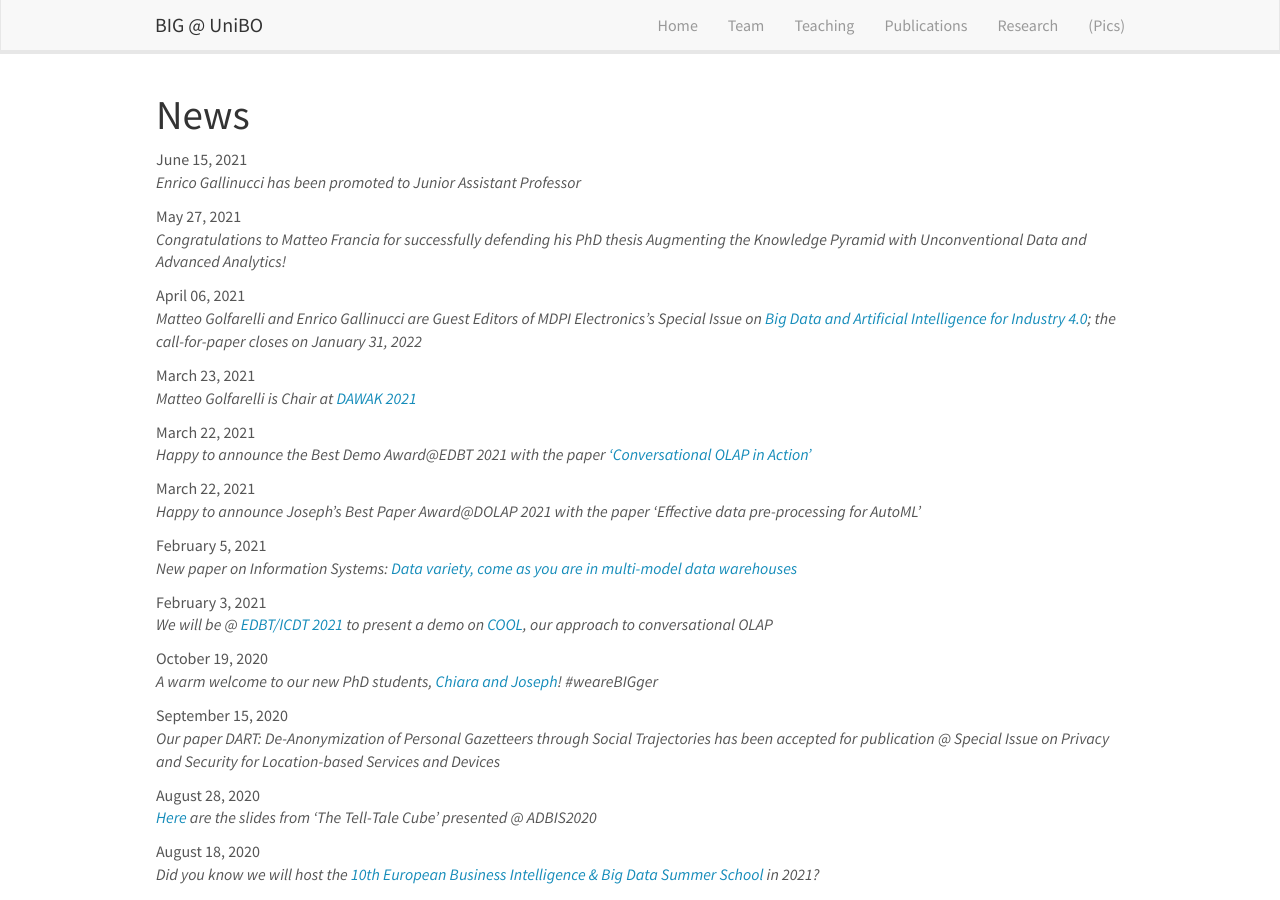
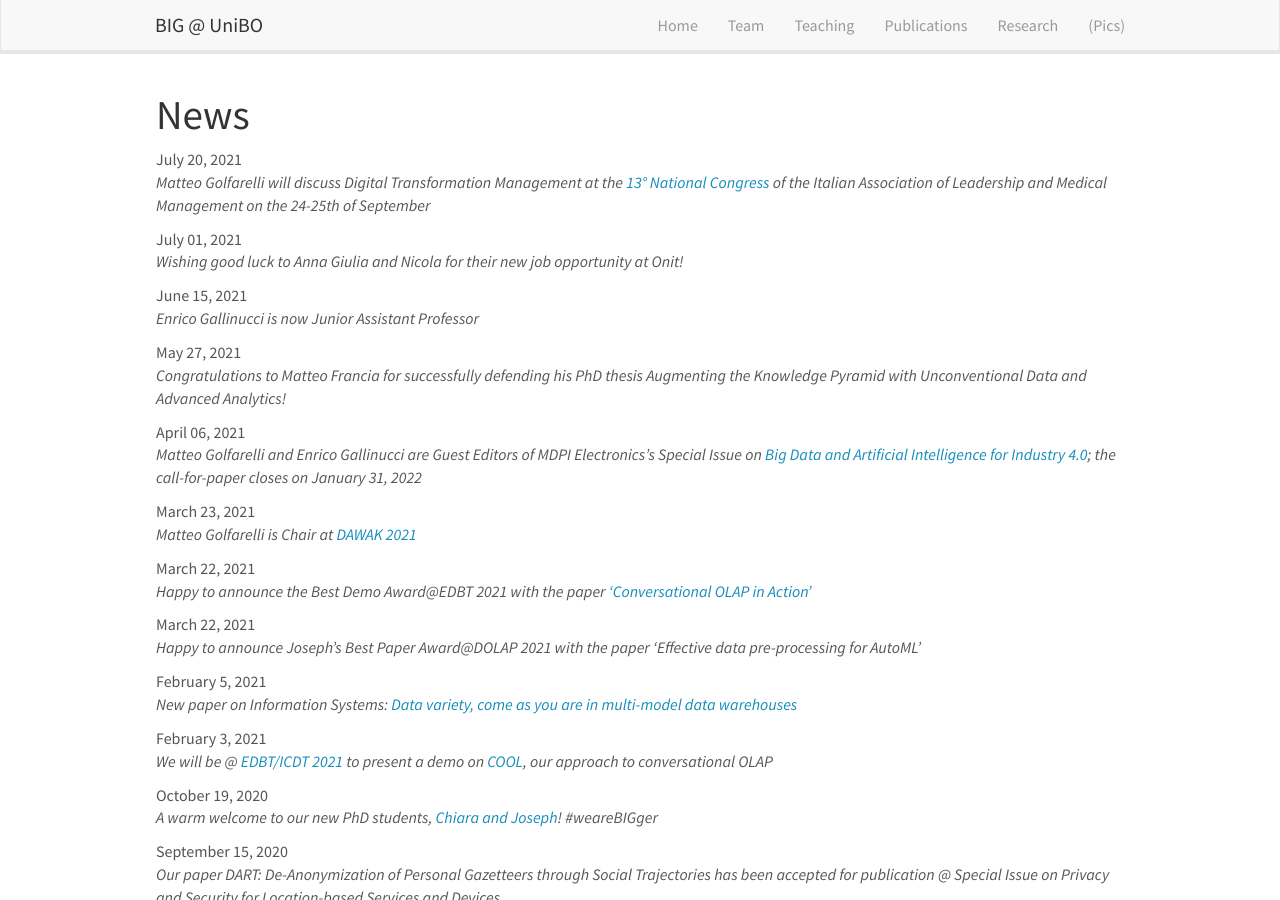
Before and after one commit to big-unibo/big-unibo.github.io, a Jekyll site: the page built from _pages/allnews.md, in a window 1280 px wide and 900 px high. Built offline with Jekyll 4.4.1, drawn with Linux system fonts in a browser that asks for light colours; nearby versions of some CDN libraries.

Commit message:
farewell to Anna and Nicola

```diff
--- a/_data/alumni_members.yml
+++ b/_data/alumni_members.yml
@@ -1,3 +1,17 @@
+- name: Anna Giulia Leoni
+  photo: LeoniAG.jpg
+  duration: 2019-2021, now working as software developer at Onit, Cesena
+  info: Research fellow #, started Oct 2019
+  email: annagiulia.leoni2@unibo.it
+  bio: Anna Giulia Leoni graduated cum laude in Computer Science and Engineering in March 2019 at the University of Bologna. Her Master's Degree thesis focused on the management of a structured Data Lake through the semantic recognition of acquired data. Currently, she is a research fellow of the B.I.G. research group, where she is contributing to the design and development of a platform for precision agriculture in the context of the Agro.Big.Data.Science project sponsored by the Emilia-Romagna region.
+
+- name: Nicola Santolini
+  photo: SantoliniN.jpg
+  duration: 2019-2021, now working as software developer at Onit, Cesena
+  info: Research fellow #, started Oct 2019
+  email: nicola.santolini2@unibo.it
+  bio: Nicola Santolini graduated in Computer Science and Engineering in March 2019 at the University of Bologna. His Master's Degree thesis consisted of a study and analysis of de-anonymization techniques, focusing on trajectory data and re-identification of anonymous users. Currently, he is a research fellow of the B.I.G. research group, where he is contributing to the design and development of a platform for precision agriculture in the context of the Agro.Big.Data.Science project sponsored by the Emilia-Romagna region.
+
 - name: Lorenzo Baldacci
   photo: BaldacciL.jpg
   duration: 2013-2016, now working as Solution Architect at Databricks, London
--- a/_data/news.yml
+++ b/_data/news.yml
@@ -1,5 +1,11 @@
+- date: July 20, 2021
+  headline: "Matteo Golfarelli will discuss <i>Digital Transformation Management</i> at the <a href='https://www.medici-manager.it/congresso/13-congresso-nazionale-simm/'>13° National Congress</a> of the Italian Association of Leadership and Medical Management on the 24-25th of September"
+
+- date: July 01, 2021
+  headline: "Wishing good luck to Anna Giulia and Nicola for their new job opportunity at Onit!"
+
 - date: June 15, 2021
-  headline: "Enrico Gallinucci has been promoted to Junior Assistant Professor"
+  headline: "Enrico Gallinucci is now Junior Assistant Professor"
 
 - date: May 27, 2021
   headline: "Congratulations to Matteo Francia for successfully defending his PhD thesis <i>Augmenting the Knowledge Pyramid with Unconventional Data and Advanced
--- a/_data/team_members.yml
+++ b/_data/team_members.yml
@@ -28,18 +28,6 @@
   email: m.francia@unibo.it
   bio: Matteo Francia received his Ph.D. in Computer Science and Engineering from The University of Bologna, Italy. He is an adjunct professor and a post-doc research fellow at The University of Bologna, where he is a member of the Business Intelligence Group and teaches "Big Data". He was a visiting scholar at The University of Queensland in 2019. He received the MSc and BSc with honors from the University of Bologna in 2017 and 2014, respectively. His research focuses on advanced analytics and unconventional data, with particular reference to trajectory, social, and sensory data.
 
-- name: Anna Giulia Leoni
-  photo: LeoniAG.jpg
-  info: Research fellow #, started Oct 2019
-  email: annagiulia.leoni2@unibo.it
-  bio: Anna Giulia Leoni graduated cum laude in Computer Science and Engineering in March 2019 at the University of Bologna. Her Master's Degree thesis focused on the management of a structured Data Lake through the semantic recognition of acquired data. Currently, she is a research fellow of the B.I.G. research group, where she is contributing to the design and development of a platform for precision agriculture in the context of the Agro.Big.Data.Science project sponsored by the Emilia-Romagna region.
-
-- name: Nicola Santolini
-  photo: SantoliniN.jpg
-  info: Research fellow #, started Oct 2019
-  email: nicola.santolini2@unibo.it
-  bio: Nicola Santolini graduated in Computer Science and Engineering in March 2019 at the University of Bologna. His Master's Degree thesis consisted of a study and analysis of de-anonymization techniques, focusing on trajectory data and re-identification of anonymous users. Currently, he is a research fellow of the B.I.G. research group, where he is contributing to the design and development of a platform for precision agriculture in the context of the Agro.Big.Data.Science project sponsored by the Emilia-Romagna region.
-
 - name: Chiara Forresi
   photo: ForresiC.jpg
   info: PhD student #, started Oct 2019
```
